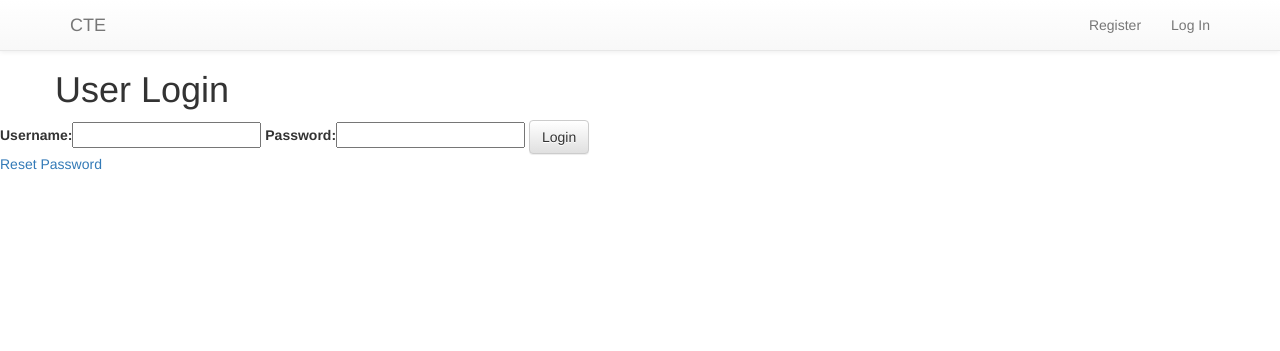
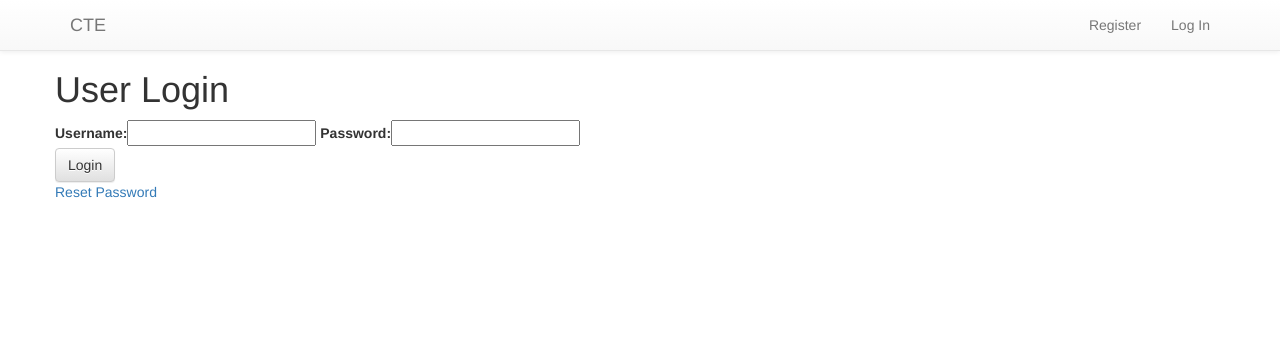
Before and after one commit to sw1ckham/cte-ecommerce, a Django app: page /accounts/login/ in a window 1280 px wide. Shown: the top 351 px of the page. Run offline with Django 3.2, Linux system fonts and the light colour scheme; some libraries are stand-ins or nearby versions.

Commit message:
Added small amount of styling

```diff
--- a/accounts/templates/login.html
+++ b/accounts/templates/login.html
@@ -7,10 +7,17 @@
 {% block page_heading %}User Login{% endblock %}
 
 {% block content %}
-	<form method="POST">
-		{% csrf_token %} {{ login_form | as_bootstrap }}
-		<button type="submit" class="btn btn-default">Login</button>
-	</form>
+<div class="container">
+    <div class="row justify-content-center">
+        <div class="col-12">
+            <form method="POST">
+                {% csrf_token %} {{ login_form | as_bootstrap }}
+                <button type="submit" class="btn btn-default">Login</button>
+            </form>
+            <p><a href="{% url 'password_reset' %}">Reset Password</a></p>
+        </div>
+    </div>
+</div>
 
-<p><a href="{% url 'password_reset' %}">Reset Password</a></p>
+
 {% endblock %}
```
Also changed, not shown: accounts/templates/registration.html (+8 -0 lines).
